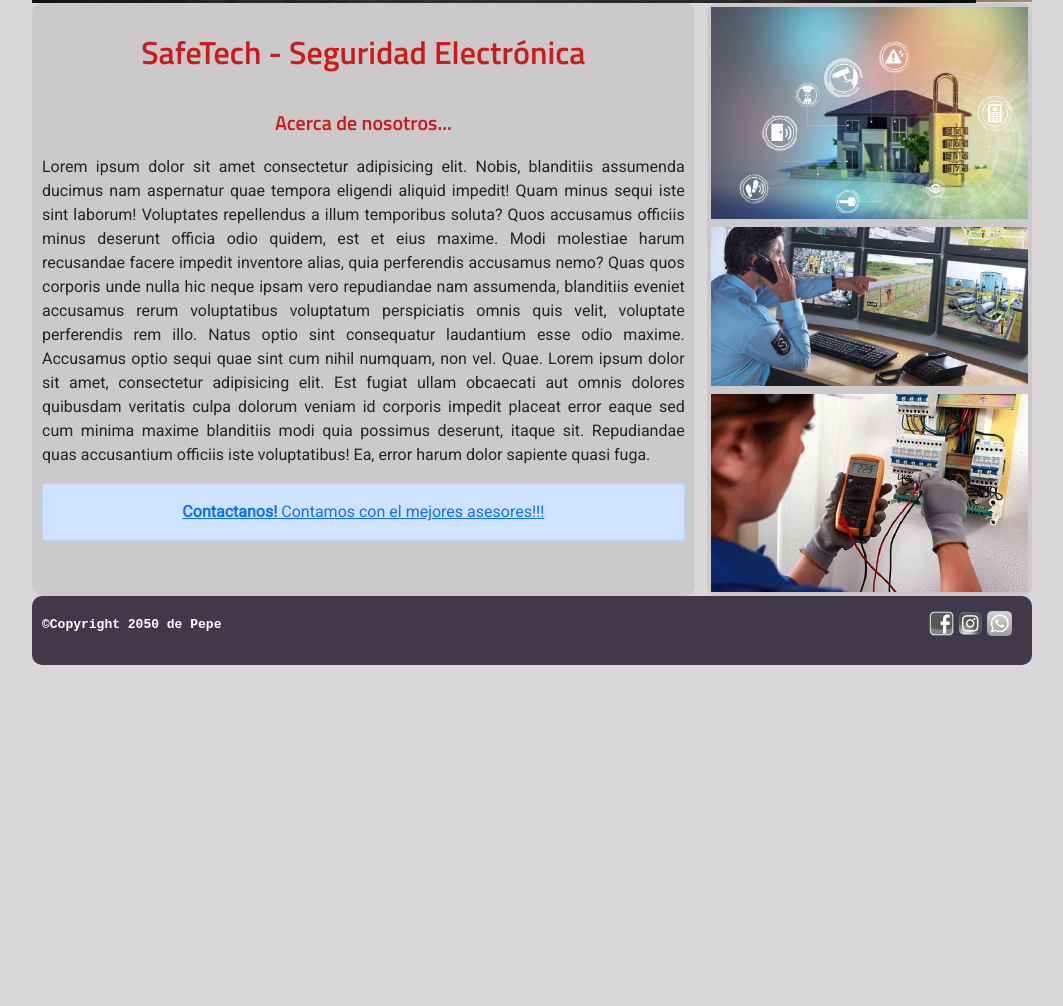
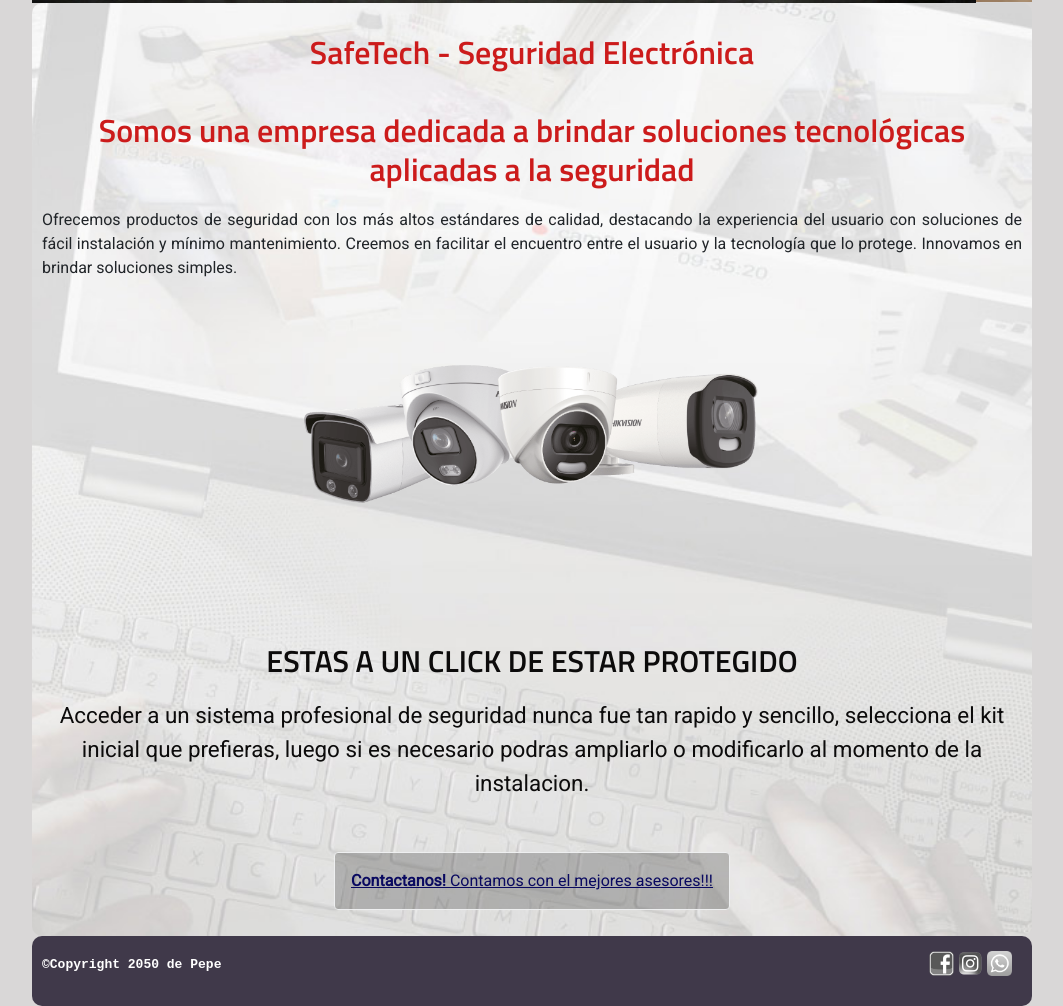
Before and after one commit to pabloncba/SafeTech, a website: page index.html in a window 1280 px wide. Shown: the part 734-1740 px from the top of the page, without its empty margins (108-1171 px from the left). Before the commit the page ends 1399 px from the top, so only its background shows below. Drawn offline with nearby package versions, Linux system fonts and the light colour scheme; files that its build step writes are made by us from their sources.

Commit message:
Ultimas modificaciones previa entrega

```diff
--- a/css/stylecss.css
+++ b/css/stylecss.css
@@ -1,3 +1,4 @@
+@charset "UTF-8";
 /*------------------BODY--------------------------*/
 body {
   margin: auto;
@@ -18,6 +19,20 @@ body {
   grid-template-areas: "header header header"
  "nav1 nav1 nav1"
  "main main aside"
+ "footer footer footer";
+  justify-items: stretch; }
+
+.contenedor__sinAside {
+  width: 100%;
+  grid-column-gap: 12px;
+  margin: auto;
+  /** grid*/
+  display: grid;
+  grid-template-columns: 1fr 1fr 1fr;
+  grid-template-rows: repeat(4, auto);
+  grid-template-areas: "header header header"
+ "nav1 nav1 nav1"
+ "main main main"
  "footer footer footer";
   justify-items: stretch; }
 
@@ -78,13 +93,16 @@ body {
 main {
   max-width: 1000px;
   border-radius: 10px;
-  background-color: rgba(197, 194, 194, 0.644);
   text-align: justify;
   padding: 0.625rem;
   grid-area: main;
   display: flex;
   flex-direction: column;
-  align-items: center; }
+  align-items: center;
+  background-image: url(../img/control-de-cámaras.jpg);
+  background-repeat: no-repeat;
+  background-position: top center;
+  background-size: cover; }
 
 .main__titulos, .main__titulos--h3 {
   text-align: center;
@@ -95,7 +113,7 @@ main {
 
 .main__titulos--h3 {
   font-weight: 600;
-  margin: 18px; }
+  margin: 1.8rem; }
 
 .barraConTelefono {
   display: flex;
@@ -125,18 +143,36 @@ blockquote {
   width: 80px;
   height: 80px;
   border-radius: 100%;
-  border: 1px solid black; }
+  border: 1px solid black;
+  object-fit: cover; }
 
 .index__publicidad {
   display: flex;
   width: 100%;
-  height: 320px;
-  background-image: url(/img/seguridad-en-casa.jpg);
-  flex-direction: column;
-  justify-content: flex-end;
+  height: 60vh;
+  flex-direction: column-reverse;
+  justify-content: space-between;
   background-position: center;
-  background-size: contain;
-  opacity: 0.5; }
+  background-size: cover;
+  background-repeat: no-repeat;
+  margin: 40px 20px 20px 20px;
+  align-items: center; }
+  .index__publicidad h3 {
+    font-family: 'Titillium Web', sans-serif;
+    font-weight: 800;
+    color: #0c0b0b;
+    font-size: 1.9rem;
+    text-align: center;
+    text-transform: uppercase;
+    margin: 20px; }
+  .index__publicidad p {
+    color: #0c0b0b;
+    font-size: 1.4rem;
+    text-align: center; }
+  .index__publicidad img {
+    width: 100%;
+    max-width: 500px;
+    padding: 10px; }
 
 /*-----------------Formulario------------------*/
 form {
@@ -205,7 +241,7 @@ form {
 /*-----------------aside------------------------*/
 aside {
   border-radius: 10px;
-  background-color: rgba(197, 194, 194, 0.644);
+  background: linear-gradient(90deg, rgba(219, 219, 227, 0.85) 0%, rgba(64, 64, 64, 0.87) 92%);
   text-align: center;
   grid-area: aside; }
   aside h4 {
@@ -297,7 +333,7 @@ aside {
 
 @media (max-width: 600px) {
   body {
-    font-size: 12px; }
+    font-size: 14px; }
   aside {
     display: flex;
     flex-direction: row;
@@ -327,7 +363,9 @@ aside {
     max-width: 250px;
     /*para que no desborde*/ }
   .barraConTelefono__span {
-    font-size: 14px; } }
+    font-size: 14px; }
+  .index__publicidad {
+    font-size: 1rem; } }
 
 /*------------Bootstrap-------------------*/
 /*----------NAVBAR----------------*/
@@ -364,7 +402,15 @@ aside {
 /*----------------alerta bootstrap-----------*/
 .alert {
   margin-top: 1rem;
-  text-align: center; }
+  text-align: center;
+  background-color: #1616173d; }
+  .alert a {
+    color: #090960;
+    text-decoration: underline; }
+
+.alert-primary {
+  color: #121313;
+  border-color: #eeeff0; }
 
 /*----bucle----*/
 .alert--1 {
--- a/index.html
+++ b/index.html
@@ -80,40 +80,41 @@
         </button>
       </div>
 
-    <div class="contenedor">
-
+    <div class="contenedor__sinAside">
         <main>
             <h1 class="main__titulos">SafeTech - Seguridad Electrónica</h1>
 
             <section>
-                <h2 class="lead main__titulos">Acerca de nosotros...</h2>
-                <p>Lorem ipsum dolor sit amet consectetur adipisicing elit. Nobis, blanditiis assumenda ducimus nam aspernatur quae tempora eligendi aliquid impedit! Quam minus sequi iste sint laborum! Voluptates repellendus a illum temporibus soluta? Quos accusamus officiis minus deserunt officia odio quidem, est et eius maxime. Modi molestiae harum recusandae facere impedit inventore alias, quia perferendis accusamus nemo? Quas quos corporis unde nulla hic neque ipsam vero repudiandae nam assumenda, blanditiis eveniet accusamus rerum voluptatibus voluptatum perspiciatis omnis quis velit, voluptate perferendis rem illo. Natus optio sint consequatur laudantium esse odio maxime. Accusamus optio sequi quae sint cum nihil numquam, non vel. Quae. Lorem ipsum dolor sit amet, consectetur adipisicing elit. Est fugiat ullam obcaecati aut omnis dolores quibusdam veritatis culpa dolorum veniam id corporis impedit placeat error eaque sed cum minima maxime blanditiis modi quia possimus deserunt, itaque sit. Repudiandae quas accusantium officiis iste voluptatibus! Ea, error harum dolor sapiente quasi fuga.</p>
-                <div class="alert alert-primary" role="alert">
-                    <a href="contacto.html">
-                    <strong>Contactanos!</strong> Contamos con el mejores asesores!!!
-                    </a>
-                </div>
+                <h2 class="main__titulos">Somos una empresa  dedicada a brindar soluciones tecnológicas aplicadas a la seguridad</h2>
 
 
+                <p> Ofrecemos productos de seguridad con los más altos estándares de calidad, destacando la experiencia del usuario con soluciones de fácil instalación y mínimo mantenimiento. Creemos en facilitar el encuentro entre el usuario y la tecnología que lo protege. Innovamos en brindar soluciones simples.</p>
+
             </section>
+
+
+
+        <section class="index__publicidad">
+
+            <div>
+                <h3 class="index__publicidad--txt">estas a un click de estar protegido</h3>
+                <p class="index__publicidad--txt">Acceder a un sistema profesional de seguridad nunca fue tan rapido y sencillo, selecciona el kit inicial que prefieras, luego si es necesario podras ampliarlo o modificarlo al momento de la instalacion.</p>
+
+            </div>
+            <div>
+                <img src="img/Foto-Color-camaras.png" width="31.25rem" alt="Camaras de seguridad">
+            </div>
+
+         </section>
+         <div class="alert alert-primary" role="alert">
+            <a href="contacto.html">
+            <strong>Contactanos!</strong> Contamos con el mejores asesores!!!
+            </a>
+        </div>
 
         </main>
 
 
-
-        <aside>
-            <article >
-                <img class="img-thumbnail" src="img/casa-segura.jpg" alt="Casa con componentes de seguridad">
-            </article>
-            <article>
-                <img class="img-thumbnail" src="img/monitoreo.jpg" alt="hombre monitoriando camaras">
-            </article>
-            <article>
-                <img class="img-thumbnail" src="img/electricista.jpg" alt="Mujer tomando medicion en tablero electrico">
-
-            </article>
-
-        </aside>
 
 
         <footer class="footer">
--- a/scss/_aside.scss
+++ b/scss/_aside.scss
@@ -2,7 +2,7 @@ aside {
 
 
         border-radius: 10px;
-        background-color: rgba(197, 194, 194, 0.644);;
+        background: linear-gradient(90deg,rgba(219, 219, 227, 0.85) 0%,rgba(64, 64, 64, 0.87) 92%);
         text-align: center;
 
         grid-area: aside;
--- a/scss/_body.scss
+++ b/scss/_body.scss
@@ -23,6 +23,7 @@ body {
 
 
 
+
 .contenedor {
             width: 100%;
 
@@ -39,7 +40,28 @@ body {
                                 "main main aside"
                                 "footer footer footer";
 
+
             justify-items: stretch;
 
 
                }
+
+.contenedor__sinAside{
+    width: 100%;
+
+    grid-column-gap: 12px;
+    margin: auto;
+
+
+    /** grid*/
+    display: grid;
+    grid-template-columns: 1fr 1fr 1fr;
+    grid-template-rows: repeat(4,auto);
+    grid-template-areas:"header header header"
+                        "nav1 nav1 nav1"
+                        "main main main"
+                        "footer footer footer";
+
+
+    justify-items: stretch;
+}
--- a/scss/_bootstrap.scss
+++ b/scss/_bootstrap.scss
@@ -45,7 +45,18 @@
 
     margin-top: 1rem;
     text-align: center;
+    background-color: #1616173d;
+
+    a {
+        color: #090960;
+        text-decoration: underline;
+    }
  }
+
+.alert-primary {
+    color: #121313;
+    border-color: #eeeff0;
+}
 
 
  /*----bucle----*/
--- a/scss/_footer.scss
+++ b/scss/_footer.scss
@@ -1,13 +1,6 @@
 /* Footer */
 
-@mixin footer__img {
-    display: inline-block;
-    width: 1.5625rem;
-    text-align: right;
-    filter: grayscale( 100%);
-    transition: 0.5s;
 
-}
 
 .footer{
 	border-radius: 10px;
@@ -29,6 +22,15 @@
 	}
 }
 
+@mixin footer__img {
+    display: inline-block;
+    width: 1.5625rem;
+    text-align: right;
+    filter: grayscale( 100%);
+    transition: 0.5s;
+
+}
+
 .footer__text {
 	width: 15.625rem;
     font-family: 'Courier New', Courier, monospace;
--- a/scss/_main.scss
+++ b/scss/_main.scss
@@ -1,13 +1,19 @@
 main {
    max-width: 1000px;
     border-radius: 10px;
-    background-color:rgba(197, 194, 194, 0.644);
+   //  background-color:rgba(197, 194, 194, 0.644);
     text-align: justify;
     padding: 0.625rem;
     grid-area: main;
     display: flex;
     flex-direction: column;
     align-items: center;
+    background-image: url(../img/control-de-cámaras.jpg);
+
+      background-repeat: no-repeat;
+      background-position: top center;
+      background-size: cover;
+
  }
 
  .main__titulos {
@@ -22,7 +28,7 @@ main {
 .main__titulos--h3 {
    @extend .main__titulos;
    font-weight: 600;
-   margin: 18px;
+   margin: 1.8rem;
 
 }
 
@@ -62,16 +68,42 @@ blockquote {
    height: 80px;
    border-radius: 100%;
    border: 1px solid black;
+   object-fit: cover;
 }
 
 .index__publicidad {
    display: flex;
    width: 100%;
-   height: 320px;
-   background-image: url(/img/seguridad-en-casa.jpg);
-   flex-direction: column;
-   justify-content: flex-end;
+   height: 60vh;
+   flex-direction: column-reverse;
+   justify-content: space-between;
    background-position: center;
-   background-size: contain;
-   opacity: 0.5;
+   background-size: cover;
+   background-repeat: no-repeat;
+   margin: 40px 20px 20px 20px;
+   align-items: center;
+
+   h3{
+      font-family: 'Titillium Web', sans-serif;
+      font-weight: 800;
+      color: rgb(12, 11, 11);
+      font-size: 1.9rem;
+      text-align: center;
+      text-transform: uppercase;
+      margin: 20px;
+
+   }
+
+   p{
+      color: rgb(12, 11, 11);
+      font-size: 1.4rem;
+      text-align: center;
+   }
+
+   img {
+      width: 100%;
+      max-width: 500px;
+      padding: 10px;
+   }
+
 }
--- a/scss/_media.scss
+++ b/scss/_media.scss
@@ -42,7 +42,7 @@
 @media (max-width: 600px) {
 
     body {
-        font-size: 12px;}
+        font-size: 14px;}
 
 
     aside {
@@ -106,4 +106,8 @@
     .barraConTelefono__span  {
         font-size: 14px;
      }
+
+     .index__publicidad{
+         font-size: 1rem;
+     }
 }
```
Also changed, not shown: contacto.html (+1 -10 lines), img/Foto-Color-camaras.png (added), img/aside.jpg (deleted), img/control-de-cámaras.jpg (added), img/seguridad-en-casa.jpg (deleted), img/seguridad-en-casa.png (deleted).
